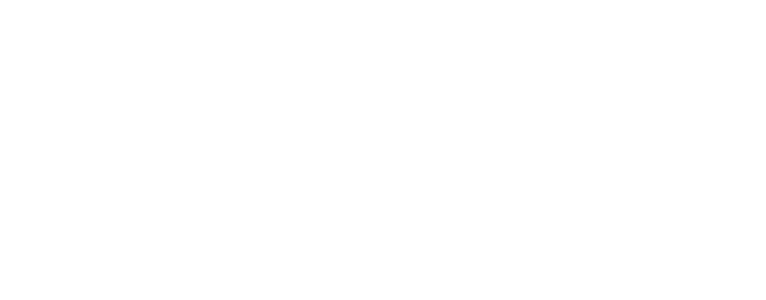
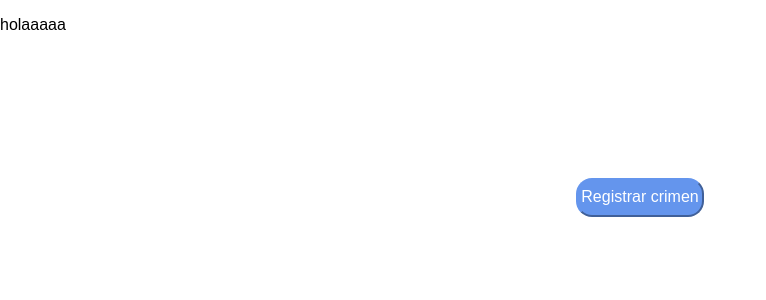
Before and after one commit to estefano97/Peligro-Guayaquil, a React (Create React App) app: page /segurity in a window 1280 px wide. Before the commit this address had no page. Shown: the top 300 px of the page, without its empty margins (0-766 px from the left). Built offline with nearby package versions, Linux system fonts and the light colour scheme.

Commit message:
agregue la carpeta Segurity

```diff
--- a/src/App.js
+++ b/src/App.js
@@ -5,6 +5,7 @@
 import Register from './components/Pages/Register/Register';
 import GlobalContextProvider from './GlobalContext';
 import Main from './components/Pages/Main/Main';
+import Segurity from './components/Pages/Segurity/Segurity'
 
 
 
@@ -16,6 +17,7 @@
         <Route path="/login"  element={<Login/>}/>
         <Route path="/register"  element={<Register/>}/>
         <Route path='/' element={<Main/>}/>
+        <Route path='/segurity' element={<Segurity/>}/>
       </Routes>
     </BrowserRouter>
   </GlobalContextProvider>
--- a/src/components/Pages/Main/Main.module.css
+++ b/src/components/Pages/Main/Main.module.css
@@ -19,9 +19,9 @@
   }
 
 .CrimenItem {
-    background-color:rgb(126, 118, 118);
+    background-color: white;
     margin: 1rem auto;
-    border: 3px solid rgb(126, 118, 118);
+    border: 3px solid cornflowerblue;
     border-radius: 7px;
     width: 20rem;
     padding: .5rem 1rem;
@@ -37,7 +37,7 @@
 }
 
 .CrimenContainer h2{
-    color: white;
+    color: rgb(117, 113, 113);
 }
 
 button{
--- /dev/null
+++ b/src/components/Pages/Segurity/Segurity.jsx
@@ -0,0 +1,14 @@
+import React from "react";
+
+const Segurity = () => {
+    return (
+      <div className="Segurity">
+          <div className="ContainerButton">
+          <p>holaaaaa</p>
+          <button className="ButtonSegurity">Registrar crimen </button>
+          </div>
+      </div>
+    )
+  };
+
+  export default Segurity;
```
Also changed, not shown: 1 other file (tests, documents, lock files or other folders).
